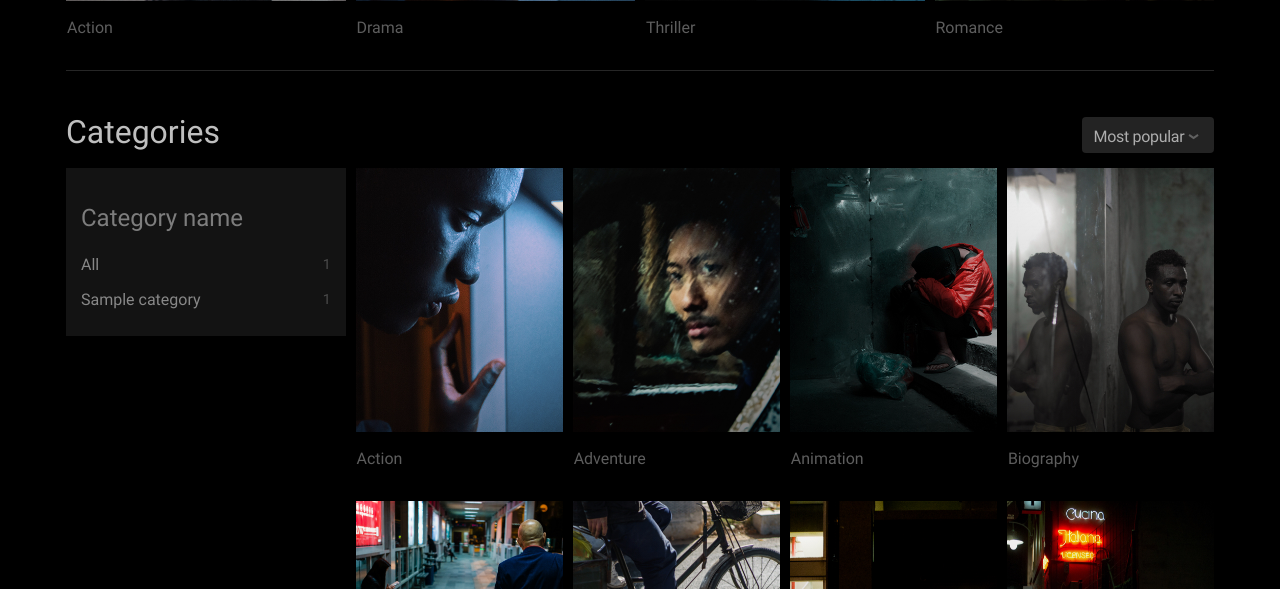
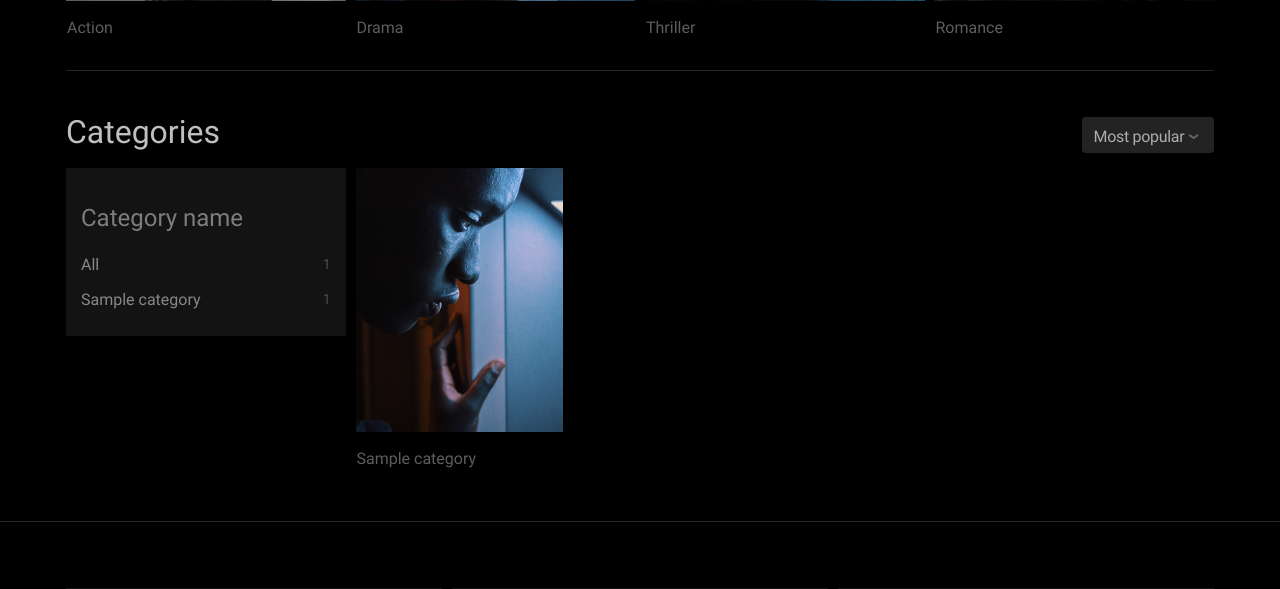
Before and after one commit to jccode/cutetube, a Django app: template src/tubesite/templates/tubesite/categories.html in a window 1280 px wide. Shown: the part 547-1136 px from the top of the page. Run offline with Django 3.2, Linux system fonts and the light colour scheme; the template is opened without the code that fills it: most values are stand-ins (such as "Sample title", 1, 10 or a date in 2020); some libraries are stand-ins or nearby versions.

Commit message:
categories

```diff
--- a/src/tubesite/templates/tubesite/categories.html
+++ b/src/tubesite/templates/tubesite/categories.html
@@ -108,6 +108,25 @@
                                  <div class="col-xxl-10 col-md-9 col-sm-8">
                                      <div class="row five-columns five-columns--portrait row--flex">
 
+                                         {% for category in categories %}
+                                             <div class="col-xxl-2 col-lg-3 col-md-4 col-sm-6">
+                                             <a href="{% url 'category' category.id %}" class="category-preview js-ajax-link">
+                                                 <div class="category-preview__image">
+                                                     <span class="lazy-bg-img" data-original="{% static 'tubesite/images/photo_01.jpg' %}"></span>
+                                                     <div class="category-preview__info">
+                                                         <div class="category-preview__count">
+                                                             {{ category.count }}
+                                                         </div>
+                                                     </div>
+                                                 </div>
+                                                 <div class="category-preview__name">
+                                                     {{ category.name }}
+                                                 </div>
+                                             </a>
+                                             </div>
+                                         {% endfor %}
+
+                                         {% comment %}
                                          <div class="col-xxl-2 col-lg-3 col-md-4 col-sm-6">
                                              <a href="./category.html" class="category-preview js-ajax-link">
                                                  <div class="category-preview__image">
@@ -412,6 +431,8 @@
                                                  </div>
                                              </a>                        </div>
 
+                                         {% endcomment %}
+
                                      </div>
                                  </div>
                              </div>
```
